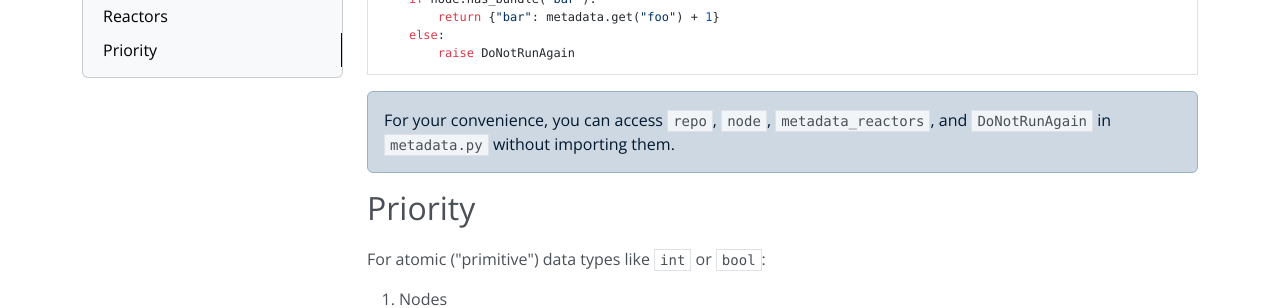
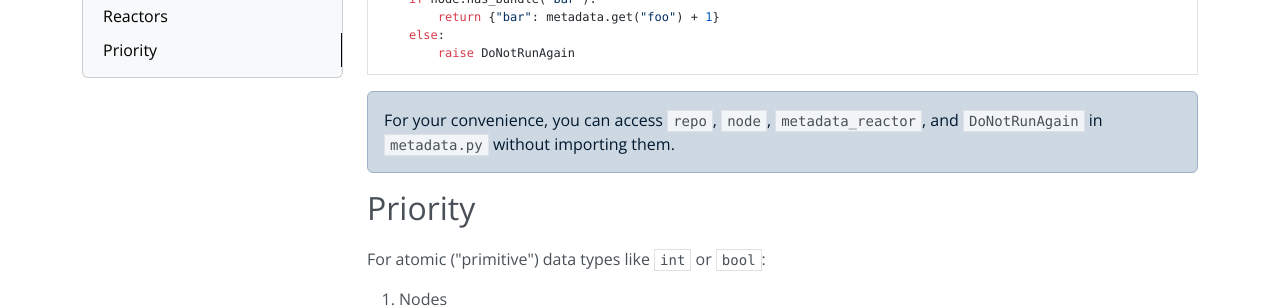
Before and after one commit to bundlewrap/bundlewrap, an MkDocs documentation site: the page built from docs/content/repo/metadata.py.md, in a window 1280 px wide and 900 px high, scrolled down 1366 px. Shown: the part 156-464 px from the top of the window. Built offline with MkDocs 1.6.1, drawn with Linux system fonts in a browser that asks for light colours; nearby versions of some CDN libraries.

Commit message:
docs/metadata: Fix typo
CC #769.

```diff
--- a/docs/content/repo/metadata.py.md
+++ b/docs/content/repo/metadata.py.md
@@ -52,7 +52,7 @@ On the other hand, if your reactor only needs to provide new metadata in *some*
 	        raise DoNotRunAgain
 
 
-<div class="alert alert-info">For your convenience, you can access <code>repo</code>, <code>node</code>, <code>metadata_reactors</code>, and <code>DoNotRunAgain</code> in <code>metadata.py</code> without importing them.</div>
+<div class="alert alert-info">For your convenience, you can access <code>repo</code>, <code>node</code>, <code>metadata_reactor</code>, and <code>DoNotRunAgain</code> in <code>metadata.py</code> without importing them.</div>
 
 
 ## Priority
```
